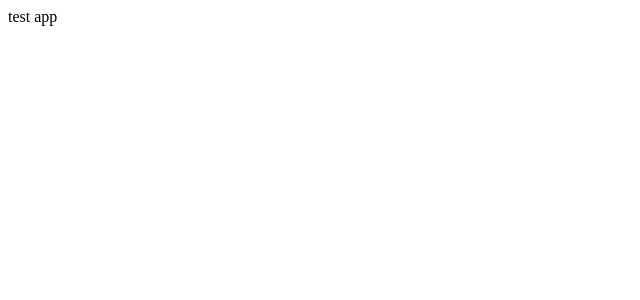
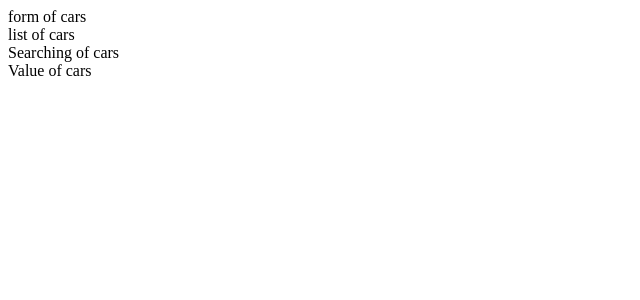
Before and after one commit to PedroMarMol/cars-project, a React (Create React App) app: page / in a window 1280 px wide. Shown: the top 300 px of the page, without its empty margins (0-640 px from the left). Built offline with nearby package versions, Linux system fonts and the light colour scheme.

Commit message:
components boilerplate

```diff
--- a/src/App.js
+++ b/src/App.js
@@ -1,5 +1,17 @@
+import CarForm from './components/CarForm';
+import CarList from './components/CarList';
+import CarSearch from './components/CarSearch';
+import CarValue from './components/CarValue';
+
 function App() {
-    return <div>test app</div>;
+    return (
+        <div>
+            <CarForm />
+            <CarList />
+            <CarSearch />
+            <CarValue />
+        </div>
+    );
 }
 
 
--- /dev/null
+++ b/src/components/CarForm.js
@@ -0,0 +1,5 @@
+function CarForm() {
+    return <div>form of cars</div>;
+}
+
+export default CarForm;
--- /dev/null
+++ b/src/components/CarList.js
@@ -0,0 +1,5 @@
+function CarList() {
+    return <div>list of cars</div>;
+}
+
+export default CarList;
--- /dev/null
+++ b/src/components/CarSearch.js
@@ -0,0 +1,5 @@
+function CarSearch() {
+    return <div>Searching of cars</div>;
+}
+
+export default CarSearch;
--- /dev/null
+++ b/src/components/CarValue.js
@@ -0,0 +1,5 @@
+function CarValue() {
+    return <div>Value of cars</div>;
+}
+
+export default CarValue;
```
